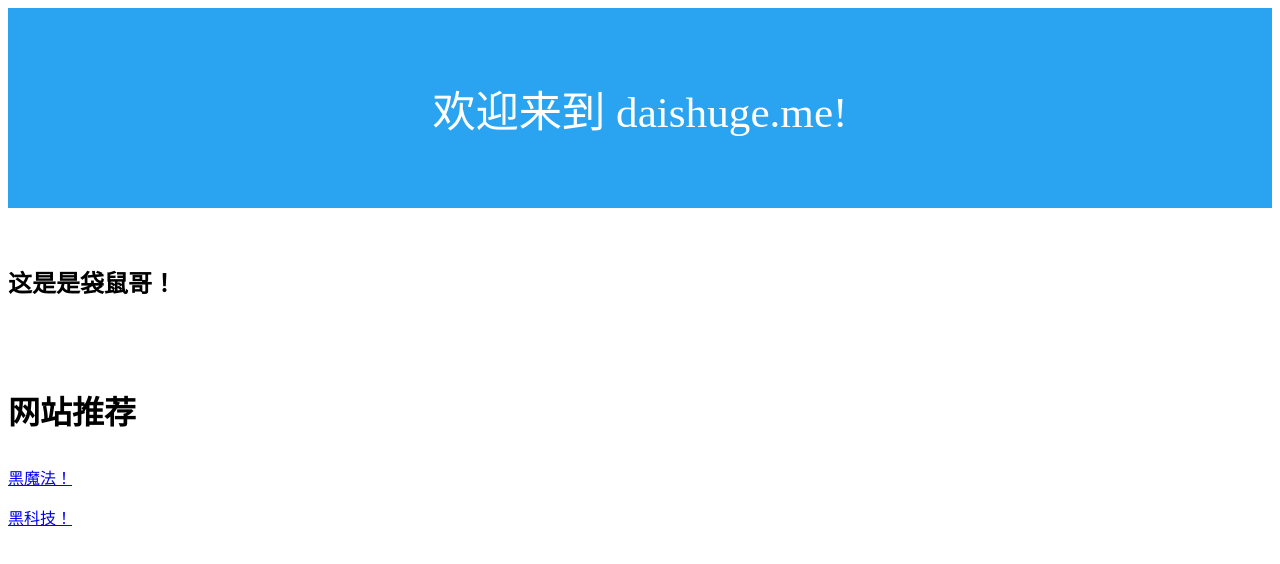
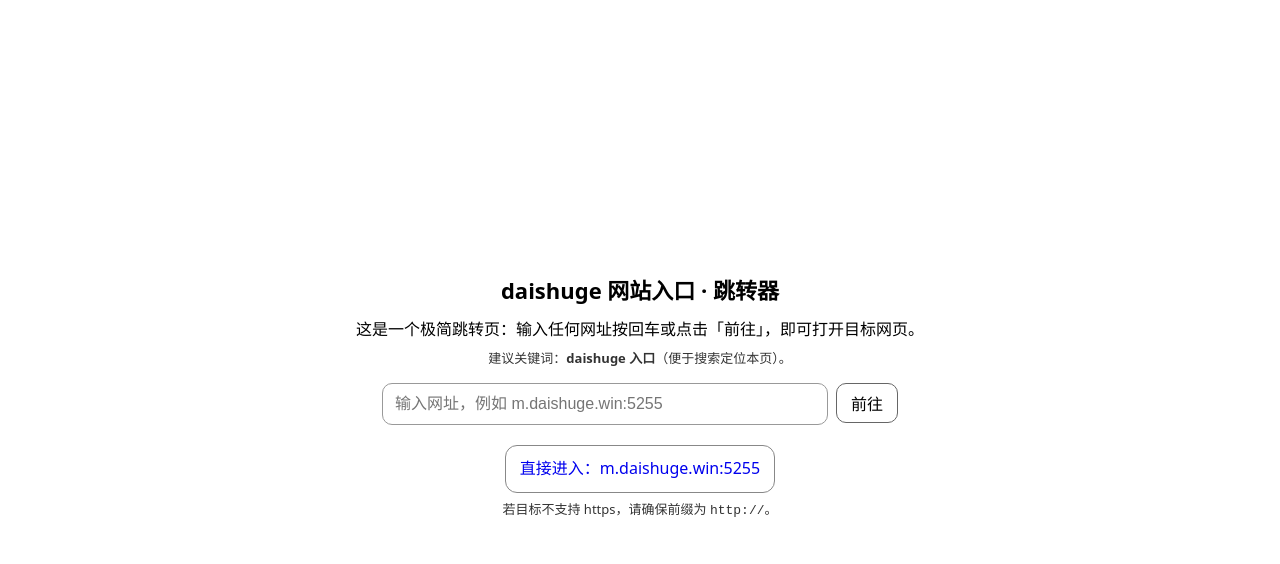
Before and after one commit to daishuge/daishuge.github.io, a plain HTML site: page index.html in a window 1280 px wide. Drawn offline with Linux system fonts and the light colour scheme.

Commit message:
Update index.html

```diff
--- a/index.html
+++ b/index.html
@@ -1,28 +1,102 @@
 <!DOCTYPE html>
-<html>
+<html lang="zh-CN">
 <head>
-    <title>欢迎页面</title>
-    <style>
-        .welcome-section {
-            height: 25vh; /* 高度占屏幕的25% */
-            background-color: #2aa4f0; /* 水蓝色背景 */
-            display: flex;
-            justify-content: center; /* 水平居中 */
-            align-items: center; /* 垂直居中 */
-            font-size: 270%; /* 字体大小 */
-            color: white;
-        }
-    </style>
+  <meta charset="UTF-8" />
+  <meta name="viewport" content="width=device-width,initial-scale=1" />
+  <title>daishuge 网站入口｜跳转器</title>
+  <meta name="description" content="daishuge 网站入口与跳转器：输入网址即可前往。默认直达 m.daishuge.win:5255。" />
+  <meta name="robots" content="index,follow" />
+  <!-- 如有百度/必应站点验证，把下面注释去掉并填值 -->
+  <!-- <meta name="baidu-site-verification" content="xxxxxxxx" /> -->
+  <!-- <meta name="msvalidate.01" content="xxxxxxxx" /> -->
+
+  <!-- Open Graph -->
+  <meta property="og:type" content="website">
+  <meta property="og:title" content="daishuge 网站入口｜跳转器">
+  <meta property="og:description" content="输入网址即可跳转；提供到 m.daishuge.win:5255 的直达入口。">
+  <meta property="og:url" content="YOUR_PAGE_URL">
+
+  <!-- Canonical -->
+  <link rel="canonical" href="YOUR_PAGE_URL" />
+
+  <!-- 结构化数据：提高可理解性 -->
+  <script type="application/ld+json">
+  {
+    "@context": "https://schema.org",
+    "@type": "WebSite",
+    "name": "daishuge 网站入口",
+    "url": "YOUR_PAGE_URL",
+    "inLanguage": "zh-CN",
+    "description": "daishuge 站点的公开入口与跳转器。"
+  }
+  </script>
+
+  <style>
+    /* 无动画，超轻量，手表友好 */
+    :root { color-scheme: light dark; }
+    body {
+      font-family: system-ui, -apple-system, Segoe UI, Roboto, Arial, sans-serif;
+      margin: 0; min-height: 100vh; display: grid; place-items: center;
+    }
+    main { width: min(680px, 92vw); padding: 24px; text-align: center; }
+    h1 { font-size: 22px; margin: 0 0 12px; }
+    p  { margin: 6px 0; line-height: 1.6; }
+    form { margin-top: 14px; display: flex; gap: 8px; justify-content: center; }
+    input[type="text"] {
+      width: min(420px, 70vw); height: 40px; padding: 0 12px; font-size: 16px;
+      border: 1px solid #999; border-radius: 10px; outline: none;
+    }
+    button {
+      height: 40px; padding: 0 14px; font-size: 16px; border: 1px solid #666;
+      background: transparent; border-radius: 10px; cursor: pointer;
+    }
+    .direct { display:inline-block; margin-top: 14px; padding:10px 14px;
+      border:1px solid #888; border-radius:12px; text-decoration:none; }
+    .hint { font-size: 13px; opacity: .8; }
+  </style>
 </head>
-<body { margin: 20px; }>
-    <div class="welcome-section">
-        欢迎来到 daishuge.me!
-    </div>
-    <br><br>
-    <h2>这是是袋鼠哥！</h2>
-    <br><br>
-    <h3 style="font-size: 200%">网站推荐</h3>
-    <p style="font-size: 100%"><a href="https://topman8848.com">黑魔法！</a></p>
-    <p style="font-size: 100%"><a href="https://chat.openai.com">黑科技！</a></p>
+<body>
+  <main>
+    <h1>daishuge 网站入口 · 跳转器</h1>
+    <p>这是一个极简跳转页：输入任何网址按回车或点击「前往」，即可打开目标网页。</p>
+    <p class="hint">建议关键词：<strong>daishuge 入口</strong>（便于搜索定位本页）。</p>
+
+    <form id="goForm" autocomplete="on">
+      <input id="url" type="text" placeholder="输入网址，例如 m.daishuge.win:5255" aria-label="输入要前往的网址" />
+      <button type="submit">前往</button>
+    </form>
+
+    <!-- 直达链接：既做兜底，也让搜索引擎能清楚页面主题 -->
+    <p><a class="direct" href="http://m.daishuge.win:5255">直接进入：m.daishuge.win:5255</a></p>
+
+    <p class="hint">若目标不支持 https，请确保前缀为 <code>http://</code>。</p>
+  </main>
+
+  <script>
+    // 轻量规范化：补协议；允许域名:端口/IP；拒空
+    function normalize(u) {
+      u = (u || "").trim();
+      if (!u) return null;
+      if (!/^https?:\/\//i.test(u)) u = "http://" + u;
+      return u;
+    }
+    function handleSubmit(e) {
+      e.preventDefault();
+      const v = document.getElementById("url").value;
+      const dest = normalize(v);
+      if (dest) location.assign(dest);
+    }
+    document.getElementById("goForm").addEventListener("submit", handleSubmit);
+
+    // 如需入口口令（前端弱保护），取消注释：
+    /*
+    (function () {
+      var pass = prompt("请输入访问口令");
+      if (pass !== "000393") {
+        document.body.innerHTML = "<main><h1>Access Denied</h1><p>口令错误</p></main>";
+      }
+    })();
+    */
+  </script>
 </body>
 </html>
```
